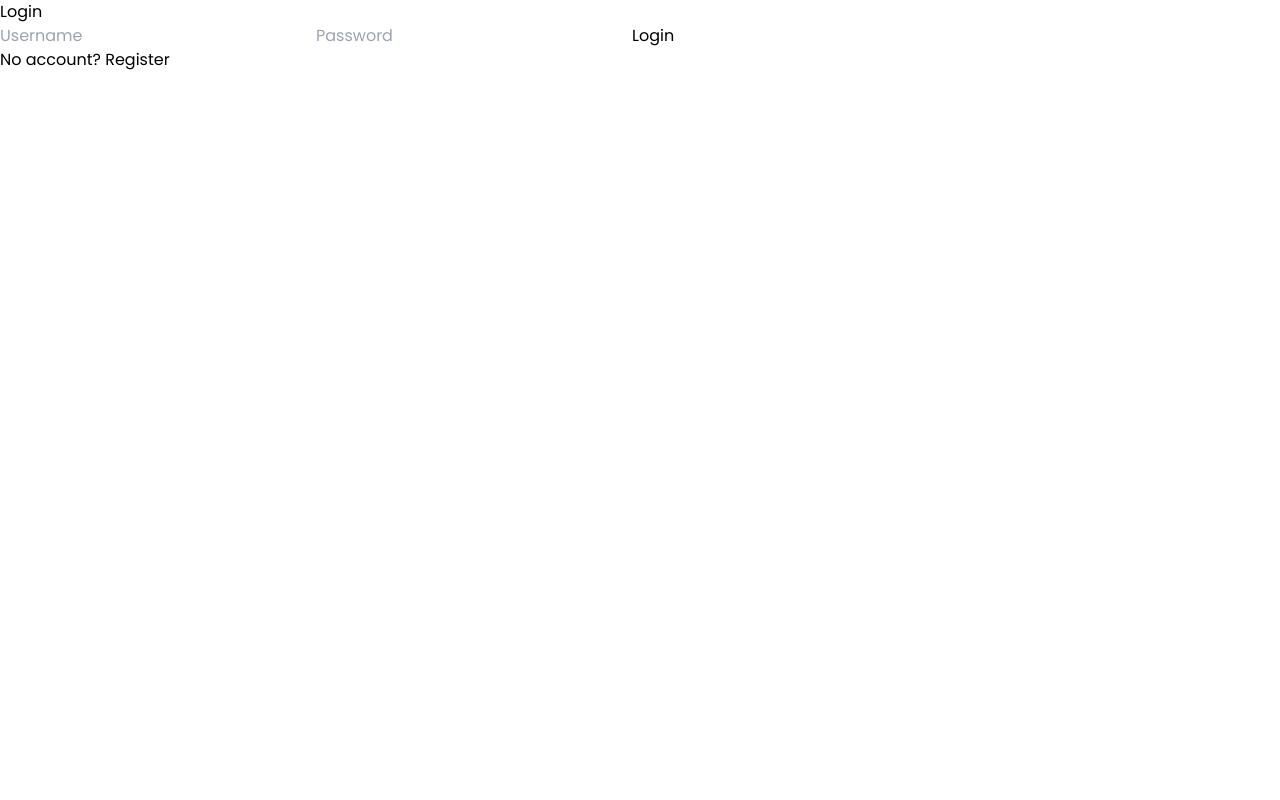
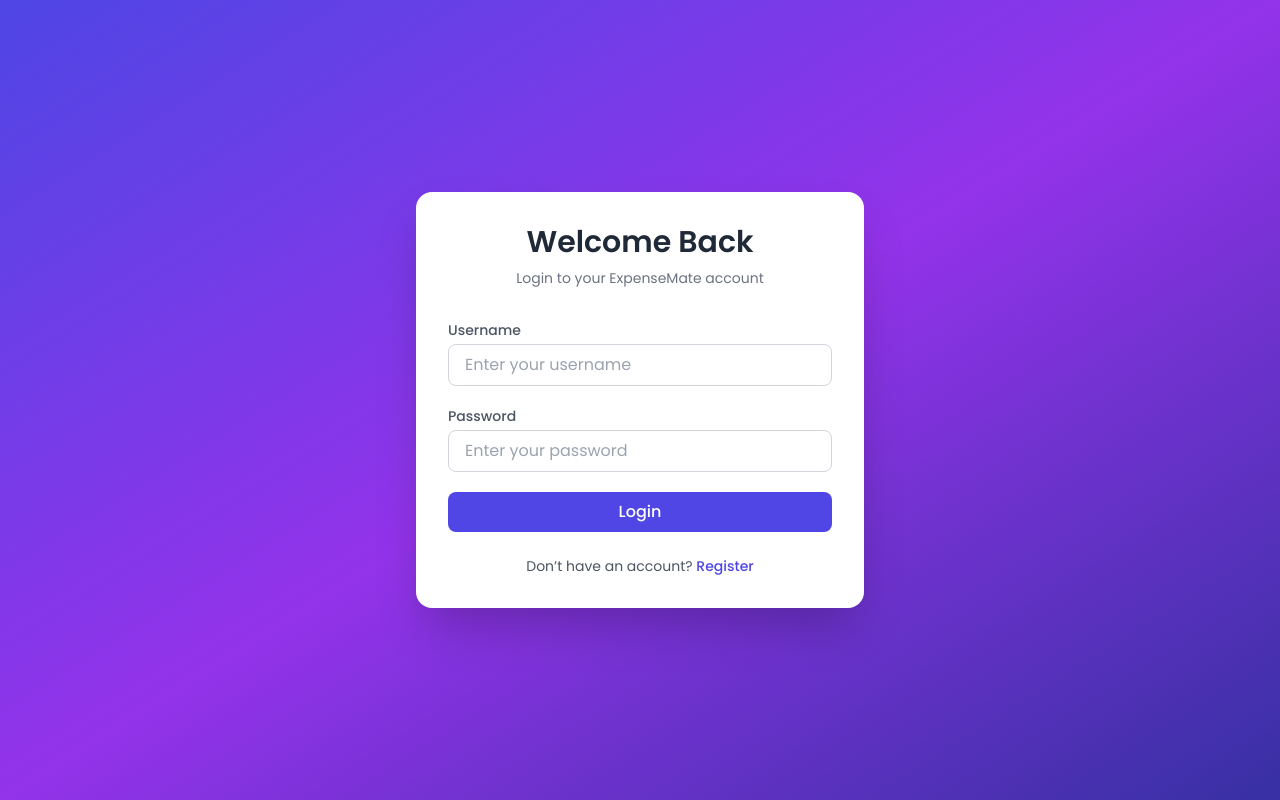
Before and after one commit to Dhaniya1/ExpenseMate-Personal-Expense-Tracker, a React (Vite) app in the folder frontend/: page /login in a window 1280 px wide. Built offline with nearby package versions, Linux system fonts and the light colour scheme.

Commit message:
added login/registration page ui

```diff
--- a/frontend/index.html
+++ b/frontend/index.html
@@ -12,6 +12,13 @@
     <link rel="icon" type="image/svg+xml" href="/favicon.png" />
     <meta name="viewport" content="width=device-width, initial-scale=1.0" />
     <title>ExpenseMate</title>
+    <link
+      rel="stylesheet"
+      href="https://cdnjs.cloudflare.com/ajax/libs/font-awesome/7.0.1/css/all.min.css"
+      integrity="sha512-2SwdPD6INVrV/lHTZbO2nodKhrnDdJK9/kg2XD1r9uGqPo1cUbujc+IYdlYdEErWNu69gVcYgdxlmVmzTWnetw=="
+      crossorigin="anonymous"
+      referrerpolicy="no-referrer"
+    />
   </head>
   <body>
     <div id="root"></div>
--- a/frontend/src/components/Navbar.tsx
+++ b/frontend/src/components/Navbar.tsx
@@ -1,16 +1,17 @@
 import { useAuth } from "../context/AuthContext";
-import logo from "../assets/ExpenseMateWhite.png"
-
+import logo from "../assets/ExpenseMateWhite.png";
 
 export default function Navbar() {
-
   const { logout } = useAuth();
 
   return (
     <header className="bg-gray-800 text-slate-100 shadow-md">
       <div className="max-w-7xl mx-auto px-6 h-16 flex items-center justify-between">
-
-        <img src={logo} alt="ExpenseMate" className="h-10 w-auto object-contain"/>
+        <img
+          src={logo}
+          alt="ExpenseMate"
+          className="h-10 w-auto object-contain"
+        />
 
         <div className="flex items-center gap-8">
           <nav className="hidden md:flex gap-8 text-sm ">
@@ -22,10 +23,10 @@ export default function Navbar() {
             </a>
           </nav>
 
-
           <button
             onClick={logout}
-          className="bg-purple-600 px-4 py-2 rounded-lg text-sm hover:bg-purple-700 transition">
+            className="bg-purple-700 px-4 py-2 rounded-lg text-sm hover:bg-purple-700 transition"
+          >
             Logout
           </button>
 
@@ -37,11 +38,14 @@ export default function Navbar() {
               strokeWidth="2"
               viewBox="0 0 24 24"
             >
-              <path strokeLinecap="round" strokeLinejoin="round" d="M4 6h16M4 12h16M4 18h16" />
+              <path
+                strokeLinecap="round"
+                strokeLinejoin="round"
+                d="M4 6h16M4 12h16M4 18h16"
+              />
             </svg>
           </button>
         </div>
-
       </div>
     </header>
   );
--- a/frontend/src/pages/Dashboard.tsx
+++ b/frontend/src/pages/Dashboard.tsx
@@ -231,7 +231,7 @@ const Dashboard = () => {
               onChange={(e) => setComment(e.target.value)}
             />
 
-            <button className="col-span-2 bg-purple-600 text-white py-2 rounded-lg hover:bg-purple-700">
+            <button className="col-span-2 bg-purple-700 text-white py-2 rounded-lg hover:bg-purple-800">
               {editingId ? "Update Expense" : "Add Expense"}
             </button>
 
--- a/frontend/src/pages/Login.tsx
+++ b/frontend/src/pages/Login.tsx
@@ -22,31 +22,64 @@ const Login = () => {
   };
 
   return (
-    <div className="page">
-      <h1>Login</h1>
+    <div className="min-h-screen flex items-center justify-center bg-gradient-to-br from-indigo-600 via-purple-600 to-indigo-800 p-6">
+      <div className="w-full max-w-md bg-white rounded-2xl shadow-2xl p-8 animate-fadeIn">
+        <div className="text-center mb-8">
+          <h1 className="text-3xl font-semibold text-gray-800">Welcome Back</h1>
+          <p className="text-gray-500 mt-2 text-sm">
+            Login to your ExpenseMate account
+          </p>
+        </div>
 
-      <form onSubmit={handleLogin}>
+        <form onSubmit={handleLogin} className="space-y-5">
+          <div>
+            <label className="block text-sm font-medium text-gray-600 mb-1">
+              Username
+            </label>
             <input
-          placeholder="Username"
+              type="text"
+              placeholder="Enter your username"
               value={username}
               onChange={(e) => setUsername(e.target.value)}
+              className="w-full px-4 py-2 border border-gray-300 rounded-lg focus:outline-none focus:ring-2 focus:ring-indigo-500 transition"
+              required
             />
+          </div>
 
+          <div>
+            <label className="block text-sm font-medium text-gray-600 mb-1">
+              Password
+            </label>
             <input
               type="password"
-          placeholder="Password"
+              placeholder="Enter your password"
               value={password}
               onChange={(e) => setPassword(e.target.value)}
+              className="w-full px-4 py-2 border border-gray-300 rounded-lg focus:outline-none focus:ring-2 focus:ring-indigo-500 transition"
+              required
             />
+          </div>
 
-        <button type="submit">Login</button>
+          {error && <p className="text-sm text-red-500 text-center">{error}</p>}
+
+          <button
+            type="submit"
+            className="w-full bg-indigo-600 text-white py-2 rounded-lg font-medium hover:bg-indigo-700 transition duration-200"
+          >
+            Login
+          </button>
         </form>
 
-      {error && <p style={{ color: "red" }}>{error}</p>}
-
-      <p>
-        No account? <Link to="/register">Register</Link>
+        <p className="text-sm text-center text-gray-600 mt-6">
+          Don’t have an account?{" "}
+          <Link
+            to="/register"
+            className="text-indigo-600 font-medium hover:underline"
+          >
+            Register
+          </Link>
         </p>
+      </div>
     </div>
   );
 };
--- a/frontend/src/pages/Register.tsx
+++ b/frontend/src/pages/Register.tsx
@@ -23,31 +23,73 @@ const Register = () => {
   };
 
   return (
-    <div className="page">
-      <h1>Register</h1>
+    <div className="min-h-screen flex items-center justify-center bg-gradient-to-br from-indigo-600 via-purple-600 to-indigo-800 p-6">
+      <div className="w-full max-w-md bg-white rounded-2xl shadow-2xl p-8">
+        <div className="text-center mb-8">
+          <h1 className="text-3xl font-semibold text-gray-800">
+            Create Account
+          </h1>
+          <p className="text-gray-500 mt-2 text-sm">
+            Start tracking your expenses today
+          </p>
+        </div>
 
-      <form onSubmit={handleRegister}>
+        <form onSubmit={handleRegister} className="space-y-5">
+          <div>
+            <label className="block text-sm font-medium text-gray-600 mb-1">
+              Username
+            </label>
             <input
-          placeholder="Username"
+              type="text"
+              placeholder="Choose a username"
               value={username}
               onChange={(e) => setUsername(e.target.value)}
+              className="w-full px-4 py-2 border border-gray-300 rounded-lg focus:outline-none focus:ring-2 focus:ring-indigo-500 transition"
+              required
             />
-
+          </div>
+          <div>
+            <label className="block text-sm font-medium text-gray-600 mb-1">
+              Password
+            </label>
             <input
               type="password"
-          placeholder="Password"
+              placeholder="Create a password"
               value={password}
               onChange={(e) => setPassword(e.target.value)}
+              className="w-full px-4 py-2 border border-gray-300 rounded-lg focus:outline-none focus:ring-2 focus:ring-indigo-500 transition"
+              required
             />
+          </div>
 
-        <button type="submit">Register</button>
+          {message && (
+            <p
+              className={`text-sm text-center ${
+                message.includes("created") ? "text-green-600" : "text-red-500"
+              }`}
+            >
+              {message}
+            </p>
+          )}
+
+          <button
+            type="submit"
+            className="w-full bg-indigo-600 text-white py-2 rounded-lg font-medium hover:bg-indigo-800 transition duration-700"
+          >
+            Register
+          </button>
         </form>
 
-      {message && <p>{message}</p>}
-
-      <p>
-        Already have an account? <Link to="/login">Login</Link>
+        <p className="text-sm text-center text-gray-600 mt-6">
+          Already have an account?{" "}
+          <Link
+            to="/login"
+            className="text-indigo-600 font-medium hover:underline"
+          >
+            Login
+          </Link>
         </p>
+      </div>
     </div>
   );
 };
```
Lines whose indentation alone changed are shown as unchanged.
